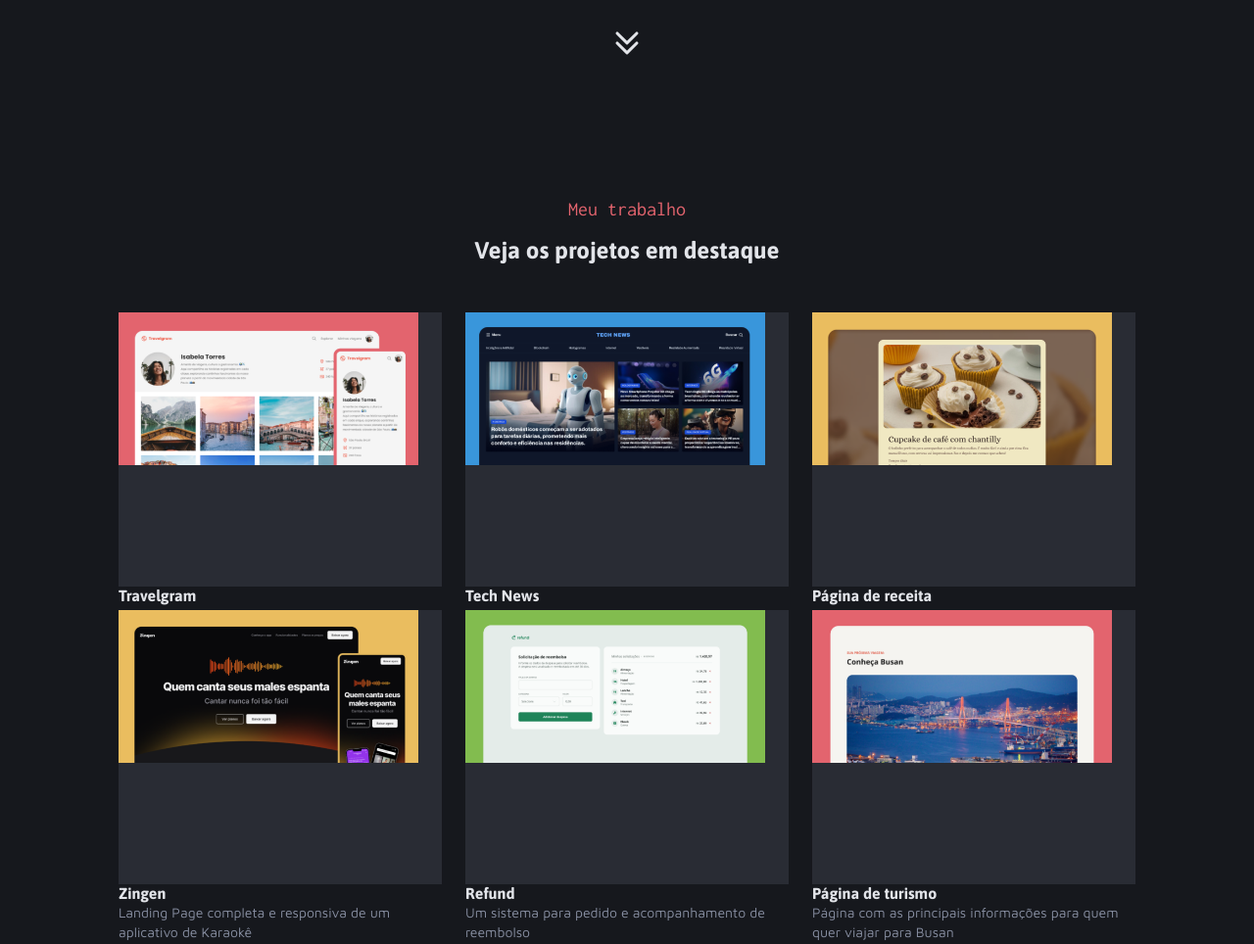
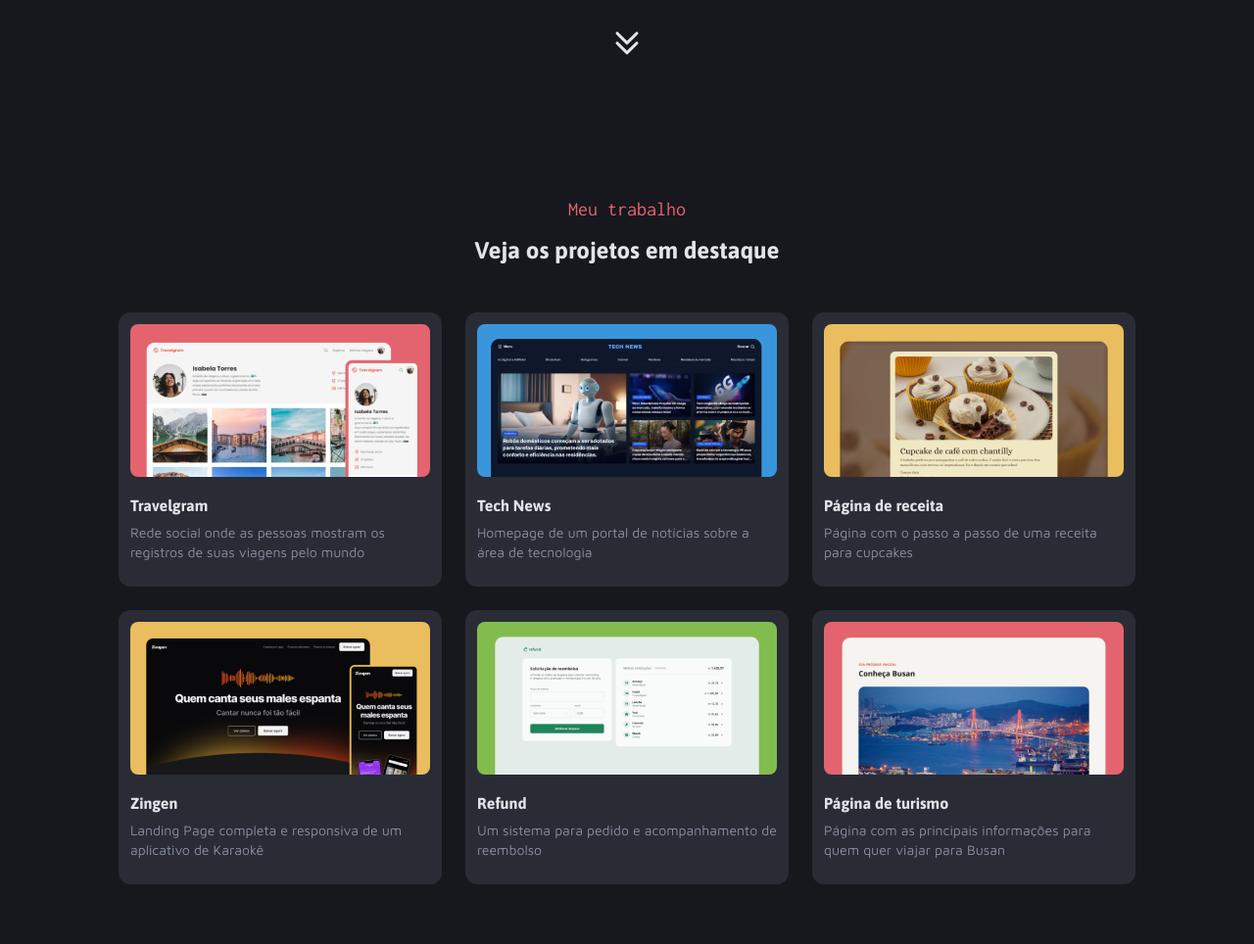
Before and after one commit to GilbertoBalbino/projeto-portifolio-dev, a plain HTML site: page index.html in a window 1280 px wide. Shown: the part 620-1584 px from the top of the page at 98% size. Drawn offline with Linux system fonts and the light colour scheme.

Commit message:
Main completo e ajustes no background

```diff
--- a/styles/header.css
+++ b/styles/header.css
@@ -1,7 +1,6 @@
 header {
     background-image: url(/assets/images/Background_Intro.png);
     background-size: cover;
-    max-width: 1366px;
     height: 750px;
     display: flex;
     align-items: center;
--- a/styles/main.css
+++ b/styles/main.css
@@ -1,6 +1,6 @@
 main {
   background-color: #16181D;
-  max-width: 1366px;
+  background-size: cover;
   height: 917px;
   display: flex;
   flex-direction: column;
@@ -9,11 +9,6 @@ main {
   gap: 56px;
   p {
     display: block;
-  }
-
-  .img {
-    width: 330px;
-    height: 280px;
   }
 }
 
@@ -30,21 +25,31 @@ main {
   max-width: 1040px;
   height: 584px;
   display: grid;
-  grid-template-columns: repeat(3, 1fr);
-  grid-template-rows: repeat(3, 1fr);
+  grid-template-columns: repeat(3, 330px);
+  grid-template-rows: repeat(2, 280px);
   gap: 24px 24px;
 }
 
 .projects {
-  width: 330px;
-  height: 280px;
+  display: grid;
+  grid-template-columns: 306px;
+  grid-template-rows: 156px 75px;
+  justify-content: center;
+  gap: 20px;
+  padding: 12px 12px 112px;
+  border-radius: 12px;
+}
+
+.description {
+  display: grid;
+  grid-template-columns: 306px;
+  grid-template-rows: 19px 40px;
+  gap: 8px;
 }
 
 .img {
-  width: 306px;
-  height: 156px;
-
   img {
+    border-radius: 8px;
     object-fit: cover;
     width: 306px;
     height: 156px;
```
